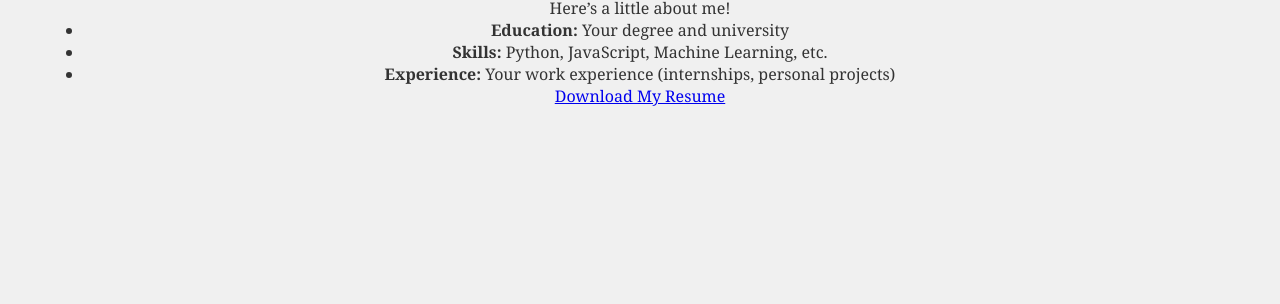
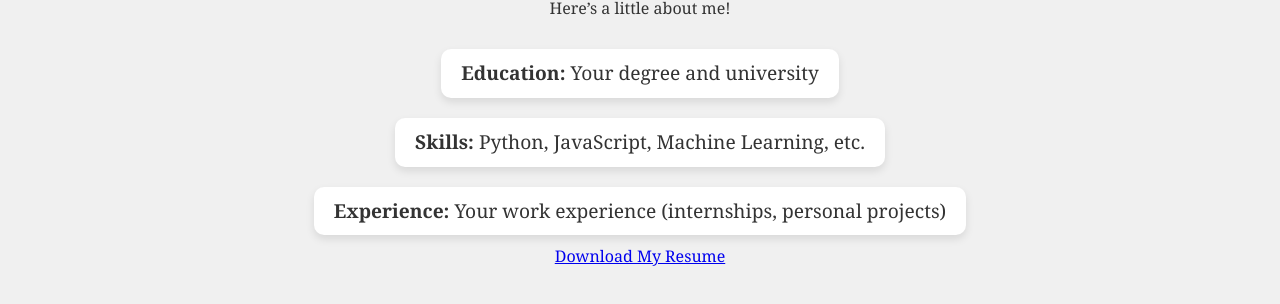
Before and after one commit to JackelineLopez-xx/jackelinelopez-xx.github.io, a plain HTML site: page resume.html in a window 1280 px wide. Shown: the part 218-522 px from the top of the page. Drawn offline with Linux system fonts and the light colour scheme.

Commit message:
Update style.css

```diff
--- a/style.css
+++ b/style.css
@@ -108,3 +108,25 @@ div:after {
 
 
 /* Add more custom styles for your page as needed */
+/* Styling for Lists on Projects and Resume pages */
+ul {
+  list-style-type: none;         /* Removes ugly default bullets */
+  padding-left: 0;               /* Gets rid of left indent */
+  width: 100%;
+  display: flex;
+  flex-direction: column;
+  align-items: center;
+  margin-top: 20px;
+}
+
+li {
+  font-size: 1.2rem;
+  margin: 10px 0;
+  text-align: center;
+  max-width: 800px;
+  line-height: 1.5;
+  background-color: #fff;
+  padding: 10px 20px;
+  border-radius: 10px;
+  box-shadow: 0 4px 8px rgba(0,0,0,0.1);
+}
```
